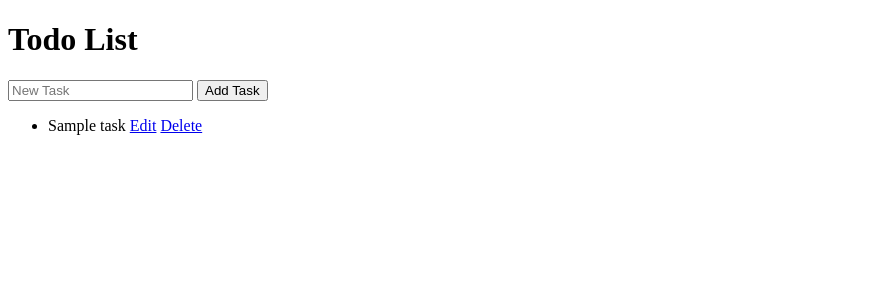
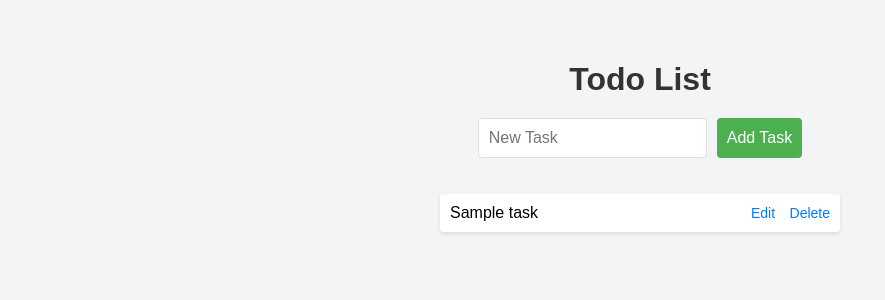
Before and after one commit to filio123321/docker-VOT, a Flask app: page / in a window 1280 px wide. Shown: the top 300 px of the page, without its empty margins (0-885 px from the left). Run offline with Flask 2, Linux system fonts and the light colour scheme; tables that the repository leaves empty hold one stand-in row (values such as "Sample post").

Commit message:
Updated index.html

```diff
--- a/todo-app/app/templates/index.html
+++ b/todo-app/app/templates/index.html
@@ -3,6 +3,71 @@
 <head>
     <meta charset="UTF-8">
     <title>Todo App</title>
+    <style>
+        body {
+            font-family: Arial, sans-serif;
+            background-color: #f3f4f6;
+            display: flex;
+            flex-direction: column;
+            align-items: center;
+            padding-top: 40px;
+            margin: 0;
+        }
+        h1 {
+            color: #333;
+            font-size: 32px;
+            margin-bottom: 20px;
+        }
+        form {
+            display: flex;
+            gap: 10px;
+            margin-bottom: 20px;
+        }
+        input[type="text"] {
+            padding: 10px;
+            font-size: 16px;
+            border: 1px solid #ddd;
+            border-radius: 4px;
+            flex: 1;
+        }
+        button {
+            background-color: #4CAF50;
+            color: white;
+            padding: 10px;
+            font-size: 16px;
+            border: none;
+            border-radius: 4px;
+            cursor: pointer;
+        }
+        button:hover {
+            background-color: #45a049;
+        }
+        ul {
+            list-style-type: none;
+            padding: 0;
+            width: 100%;
+            max-width: 400px;
+        }
+        li {
+            background-color: #fff;
+            padding: 10px;
+            margin-bottom: 10px;
+            border-radius: 4px;
+            display: flex;
+            justify-content: space-between;
+            align-items: center;
+            box-shadow: 0 2px 4px rgba(0, 0, 0, 0.1);
+        }
+        a {
+            color: #007BFF;
+            text-decoration: none;
+            font-size: 14px;
+            margin-left: 10px;
+        }
+        a:hover {
+            text-decoration: underline;
+        }
+    </style>
 </head>
 <body>
     <h1>Todo List</h1>
@@ -15,8 +80,10 @@
         {% for task in tasks %}
             <li>
                 {{ task.title }}
-                <a href="{{ url_for('edit_task', task_id=task.id) }}">Edit</a>
-                <a href="{{ url_for('delete_task', task_id=task.id) }}">Delete</a>
+                <div>
+                    <a href="{{ url_for('edit_task', task_id=task.id) }}">Edit</a>
+                    <a href="{{ url_for('delete_task', task_id=task.id) }}">Delete</a>
+                </div>
             </li>
         {% endfor %}
     </ul>
```
